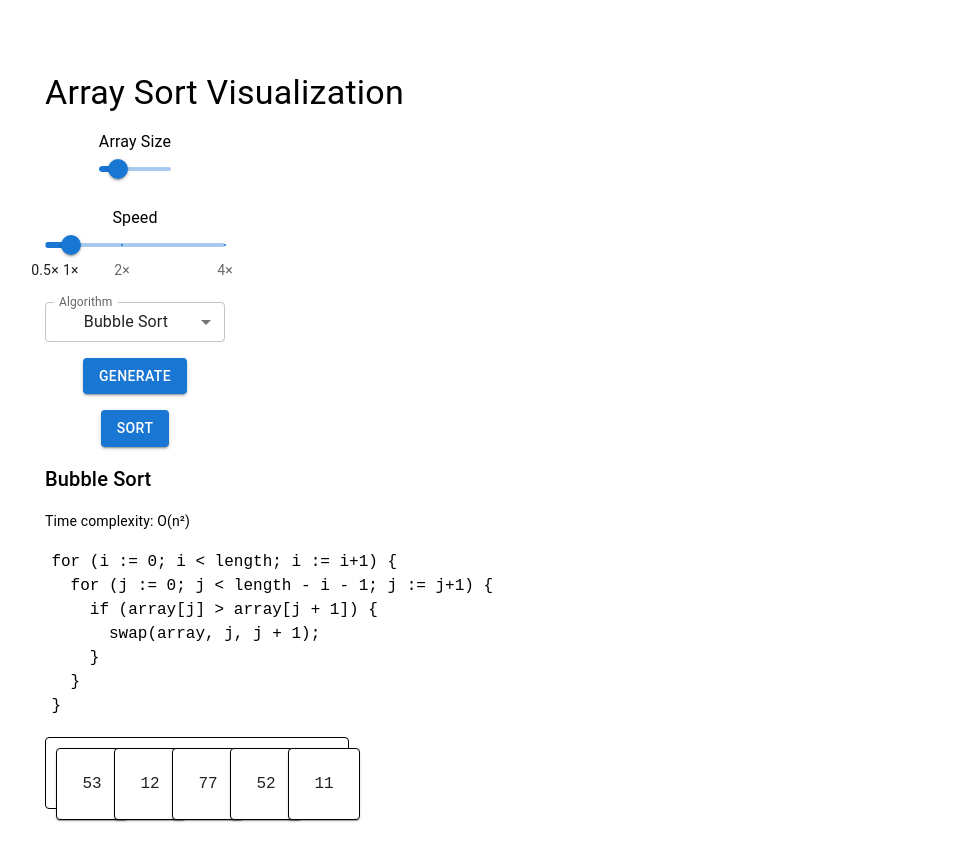
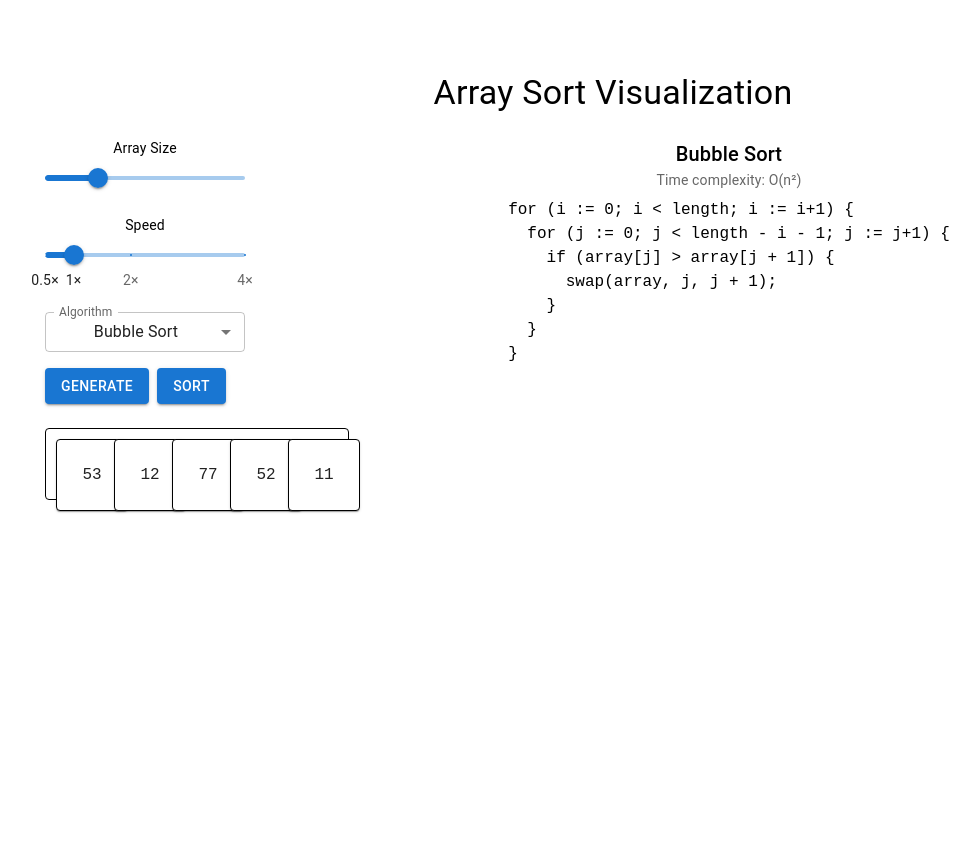
Before and after one commit to jcraver1021/nimbus-labs, a React (Vite) app in the folder app/compsci/: page /algorithms/sort in a window 1280 px wide. Shown: the top 860 px of the page, without its empty margins (27-1007 px from the left). After the commit the page ends 800 px from the top, so only its background shows below. Built offline with nearby package versions, Linux system fonts and the light colour scheme.

Commit message:
fix layout

```diff
--- a/app/compsci/src/pages/sort/ArraySort.tsx
+++ b/app/compsci/src/pages/sort/ArraySort.tsx
@@ -99,11 +99,20 @@ function ArraySort() {
   };
 
   return (
-    <Stack spacing={2} alignItems="flex-start" padding={4}>
-      <Typography variant="h4">Array Sort Visualization</Typography>
-      <Stack spacing={2} alignItems="center">
+    <Stack spacing={3} padding={4}>
+      {/* Title */}
+      <Typography variant="h4" textAlign="center">
+        Array Sort Visualization
+      </Typography>
+
+      {/* Top row: controls left, algorithm info right */}
+      <Box sx={{display: 'flex', gap: 4, alignItems: 'flex-start'}}>
+        {/* Controls */}
+        <Stack spacing={2} sx={{minWidth: 200}}>
           <Box>
-          <Typography>Array Size</Typography>
+            <Typography variant="body2" gutterBottom>
+              Array Size
+            </Typography>
             <Slider
               disabled={inTransition}
               defaultValue={arraySize}
@@ -111,10 +120,13 @@ function ArraySort() {
               max={maxArraySize}
               onChange={(_e, newValue) => setArraySize(newValue as number)}
               valueLabelDisplay="auto"
+              sx={{minWidth: 180}}
             />
           </Box>
           <Box>
-          <Typography>Speed</Typography>
+            <Typography variant="body2" gutterBottom>
+              Speed
+            </Typography>
             <Slider
               value={speed}
               min={0.5}
@@ -125,7 +137,7 @@ function ArraySort() {
               sx={{minWidth: 180}}
             />
           </Box>
-        <FormControl size="small" disabled={inTransition} sx={{minWidth: 180}}>
+          <FormControl size="small" disabled={inTransition}>
             <InputLabel>Algorithm</InputLabel>
             <Select
               label="Algorithm"
@@ -139,6 +151,7 @@ function ArraySort() {
               ))}
             </Select>
           </FormControl>
+          <Stack direction="row" spacing={1}>
             <Button
               variant="contained"
               disabled={inTransition}
@@ -156,13 +169,28 @@ function ArraySort() {
               </Button>
             )}
           </Stack>
+        </Stack>
 
+        {/* Algorithm info + pseudocode */}
+        <Box sx={{flex: 1, minWidth: 0}}>
           <Typography variant="h6">{algorithm.name}</Typography>
-      <Typography variant="body2">
+          <Typography variant="body2" color="text.secondary" gutterBottom>
             Time complexity: {algorithm.metadata.timeComplexity}
           </Typography>
-      <pre className="code">{algorithm.code}</pre>
+          <pre
+            className="code"
+            style={{
+              maxHeight: 260,
+              overflowY: 'auto',
+              margin: 0,
+            }}
+          >
+            {algorithm.code}
+          </pre>
+        </Box>
+      </Box>
 
+      {/* Visualization */}
       {algorithm.scene === 'flat' && (
         <FlatSortScene
           key={sceneKey}
--- a/app/compsci/src/pages/sort/MergeSortScene.tsx
+++ b/app/compsci/src/pages/sort/MergeSortScene.tsx
@@ -50,9 +50,8 @@ export default function MergeSortScene({
     if (sortKey === 0) return;
 
     // Local mutable array — same ids, mutable values.
+    // Elements never move in merge sort; only values change.
     const arr: DatumEntry[] = entries.map(e => ({...e}));
-    // Slots are always identity for merge sort (elements never move).
-    const slots = slotsFromEntries(arr);
 
     const delay = (ms: number) =>
       new Promise<void>(resolve => {
@@ -77,9 +76,9 @@ export default function MergeSortScene({
 
       read: async (i: number) => {
         if (abortRef.current) return arr[i].value;
-        const id = slots.get(arr[i].id) ?? i;
-        setLifted(new Set([id]));
-        setStates(new Map([[arr[i].id, 'selected']]));
+        const entryId = arr[i].id;
+        setLifted(new Set([entryId]));
+        setStates(new Map([[entryId, 'selected']]));
         await delay(DEFAULT_ANIMATION_CONFIG.riseDuration);
         setLifted(new Set());
         setStates(new Map());
```
Lines whose indentation alone changed are shown as unchanged.
